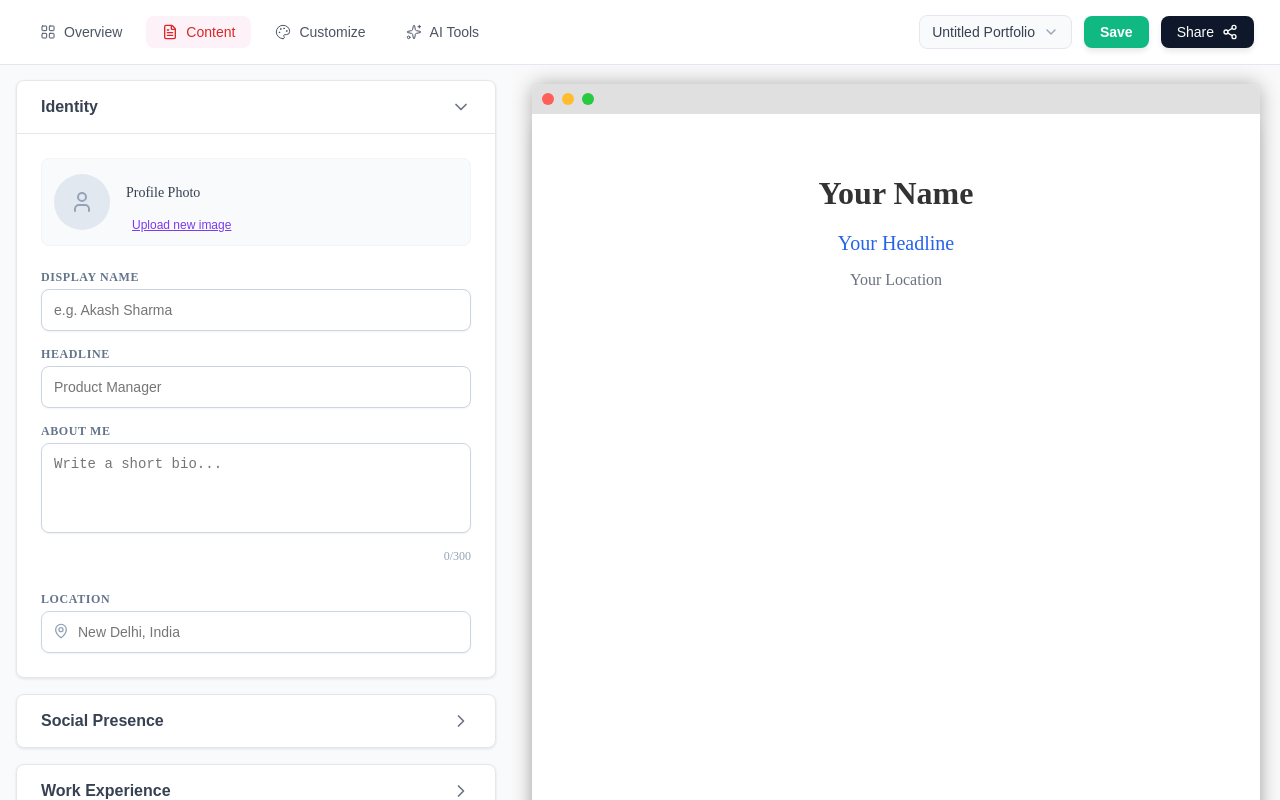
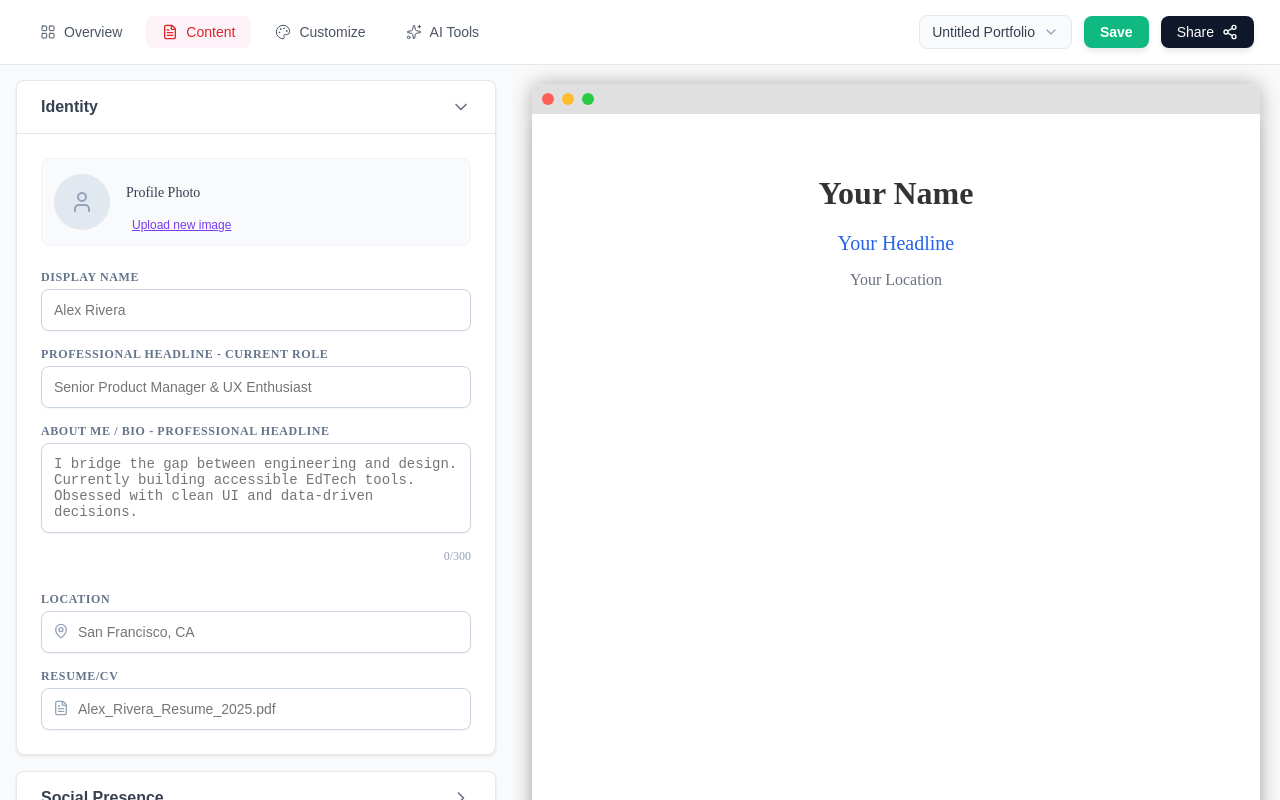
Before and after one commit to AkashSharma19/Portfolio-Maker, a React (Vite) app: page / in a window 1280 px wide. Both pictures are taken after a click on the button "Create New Portfolio". Built offline with nearby package versions, Linux system fonts and the light colour scheme.

Commit message:
Update Identity form fields with specified labels and examples

```diff
--- a/src/components/Form.jsx
+++ b/src/components/Form.jsx
@@ -150,7 +150,7 @@ const Form = ({ onDataChange, onNavigate, onSave, initialData }) => {
                             name="name"
                             value={data.name}
                             onChange={handleChange}
-                            placeholder="e.g. Akash Sharma"
+                            placeholder="Alex Rivera"
                             style={{
                               width: '100%',
                               padding: '0.75rem',
@@ -171,13 +171,13 @@ const Form = ({ onDataChange, onNavigate, onSave, initialData }) => {
                           />
                         </div>
                         <div style={{ display: 'flex', flexDirection: 'column', gap: '0.25rem' }}>
-                          <label style={{ fontSize: '0.75rem', fontWeight: '600', color: '#64748b', textTransform: 'uppercase', letterSpacing: '0.05em' }}>Headline</label>
+                          <label style={{ fontSize: '0.75rem', fontWeight: '600', color: '#64748b', textTransform: 'uppercase', letterSpacing: '0.05em' }}>Professional Headline - Current Role</label>
                           <input
                             type="text"
                             name="headline"
                             value={data.headline}
                             onChange={handleChange}
-                            placeholder="Product Manager"
+                            placeholder="Senior Product Manager & UX Enthusiast"
                             style={{
                               width: '100%',
                               padding: '0.75rem',
@@ -198,13 +198,13 @@ const Form = ({ onDataChange, onNavigate, onSave, initialData }) => {
                           />
                         </div>
                         <div style={{ display: 'flex', flexDirection: 'column', gap: '0.25rem' }}>
-                          <label style={{ fontSize: '0.75rem', fontWeight: '600', color: '#64748b', textTransform: 'uppercase', letterSpacing: '0.05em' }}>About Me</label>
+                          <label style={{ fontSize: '0.75rem', fontWeight: '600', color: '#64748b', textTransform: 'uppercase', letterSpacing: '0.05em' }}>About Me / Bio - Professional Headline</label>
                           <textarea
                             name="bio"
                             value={data.bio}
                             onChange={handleChange}
                             rows={4}
-                            placeholder="Write a short bio..."
+                            placeholder="I bridge the gap between engineering and design. Currently building accessible EdTech tools. Obsessed with clean UI and data-driven decisions."
                             style={{
                               width: '100%',
                               padding: '0.75rem',
@@ -235,7 +235,40 @@ const Form = ({ onDataChange, onNavigate, onSave, initialData }) => {
                               name="location"
                               value={data.location}
                               onChange={handleChange}
-                              placeholder="New Delhi, India"
+                              placeholder="San Francisco, CA"
+                              style={{
+                                width: '100%',
+                                paddingLeft: '2.25rem',
+                                paddingRight: '0.75rem',
+                                paddingTop: '0.75rem',
+                                paddingBottom: '0.75rem',
+                                border: '1px solid #cbd5e1',
+                                borderRadius: '0.5rem',
+                                fontSize: '0.875rem',
+                                outline: 'none',
+                                transition: 'all 0.3s',
+                                boxShadow: '0 1px 2px 0 rgba(0,0,0,0.05)',
+                                boxSizing: 'border-box'
+                              }}
+                              onFocus={(e) => {
+                                e.target.style.boxShadow = '0 0 0 2px #7c3aed';
+                              }}
+                              onBlur={(e) => {
+                                e.target.style.boxShadow = '0 1px 2px 0 rgba(0,0,0,0.05)';
+                              }}
+                            />
+                          </div>
+                        </div>
+                        <div style={{ display: 'flex', flexDirection: 'column', gap: '0.25rem' }}>
+                          <label style={{ fontSize: '0.75rem', fontWeight: '600', color: '#64748b', textTransform: 'uppercase', letterSpacing: '0.05em' }}>Resume/CV</label>
+                          <div style={{ position: 'relative' }}>
+                            <FileText style={{ position: 'absolute', left: '0.75rem', top: '0.75rem', width: '1rem', height: '1rem', color: '#94a3b8' }} />
+                            <input
+                              type="text"
+                              name="resume"
+                              value={data.resume}
+                              onChange={handleChange}
+                              placeholder="Alex_Rivera_Resume_2025.pdf"
                               style={{
                                 width: '100%',
                                 paddingLeft: '2.25rem',
```
